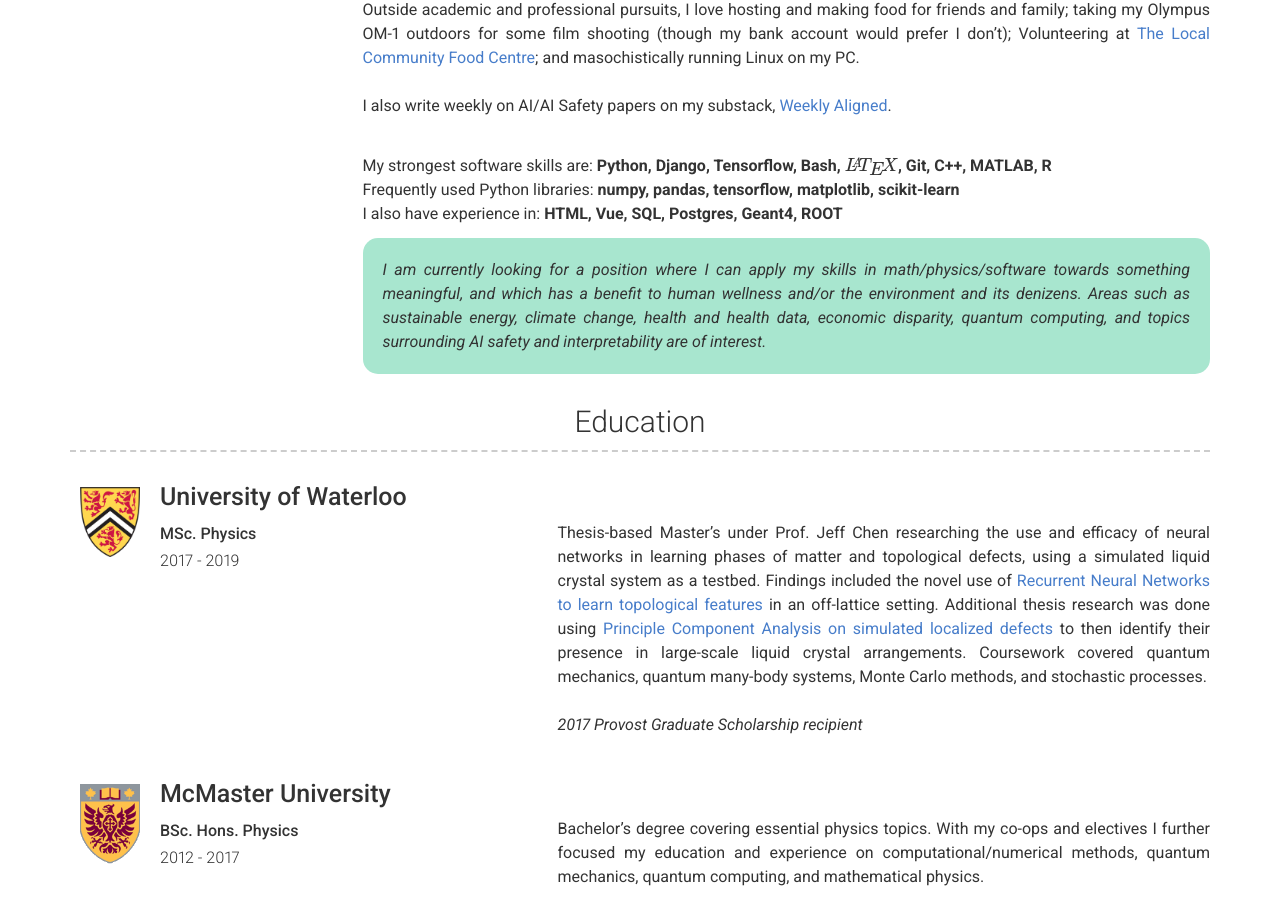
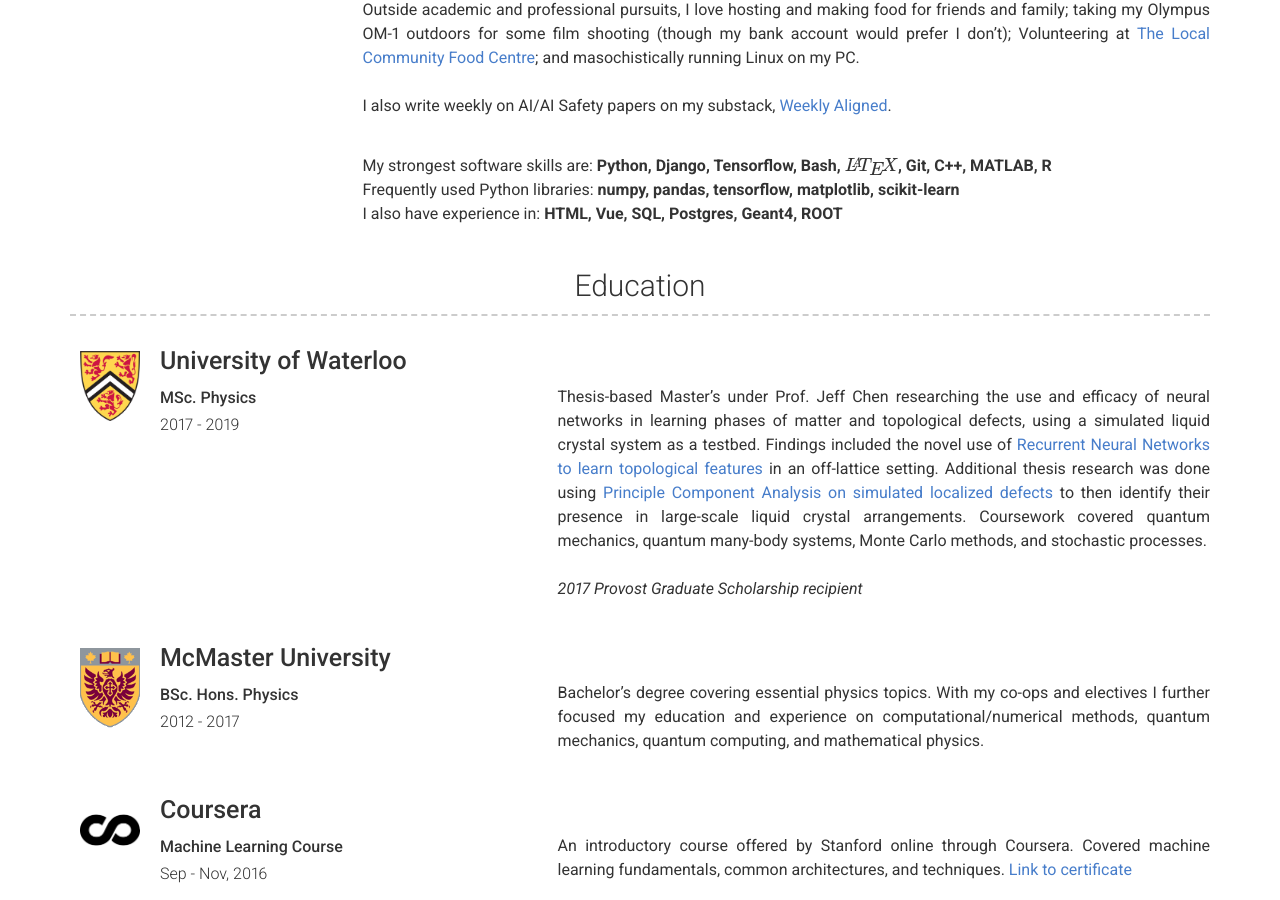
Before and after one commit to m-walters/m-walters.github.io, a Jekyll site: the page built from index.md, in a window 1280 px wide and 900 px high, scrolled down 691 px. Built offline with Jekyll 4.4.1, drawn with Linux system fonts in a browser that asks for light colours; formulas are drawn with MathJax 3.

Commit message:
remove gbox

```diff
--- a/_includes/about.html
+++ b/_includes/about.html
@@ -9,13 +9,13 @@
     <div class="{{ 'col-xs-12 ' }}{%- if site.about_profile_image -%}col-sm-8 col-md-9 col-print-12{%- endif -%}">
     <!---<div class="{{ 'col-xs-12 ' }}{%- if site.about_profile_image -%}col-sm-8 col-md-9 col-print-12{%- endif -%}">-->
       {{ site.about_content | strip | markdownify }}
-      <div class="light-green-box">
-        <p>
-          I am currently looking for a position where I can apply my skills in math/physics/software towards something meaningful, and which has a
-          benefit to human wellness and/or the environment and its denizens. Areas such as sustainable energy, climate change, health and health data, economic disparity, quantum computing, and topics surrounding
-          AI safety and interpretability are of interest.
-        </p>
-      </div>
+<!--      <div class="light-green-box">-->
+<!--        <p>-->
+<!--          I am currently looking for a position where I can apply my skills in math/physics/software towards something meaningful, and which has a-->
+<!--          benefit to human wellness and/or the environment and its denizens. Areas such as sustainable energy, climate change, health and health data, economic disparity, quantum computing, and topics surrounding-->
+<!--          AI safety and interpretability are of interest.-->
+<!--        </p>-->
+<!--      </div>-->
     </div>
   </div>
 </div>
```
